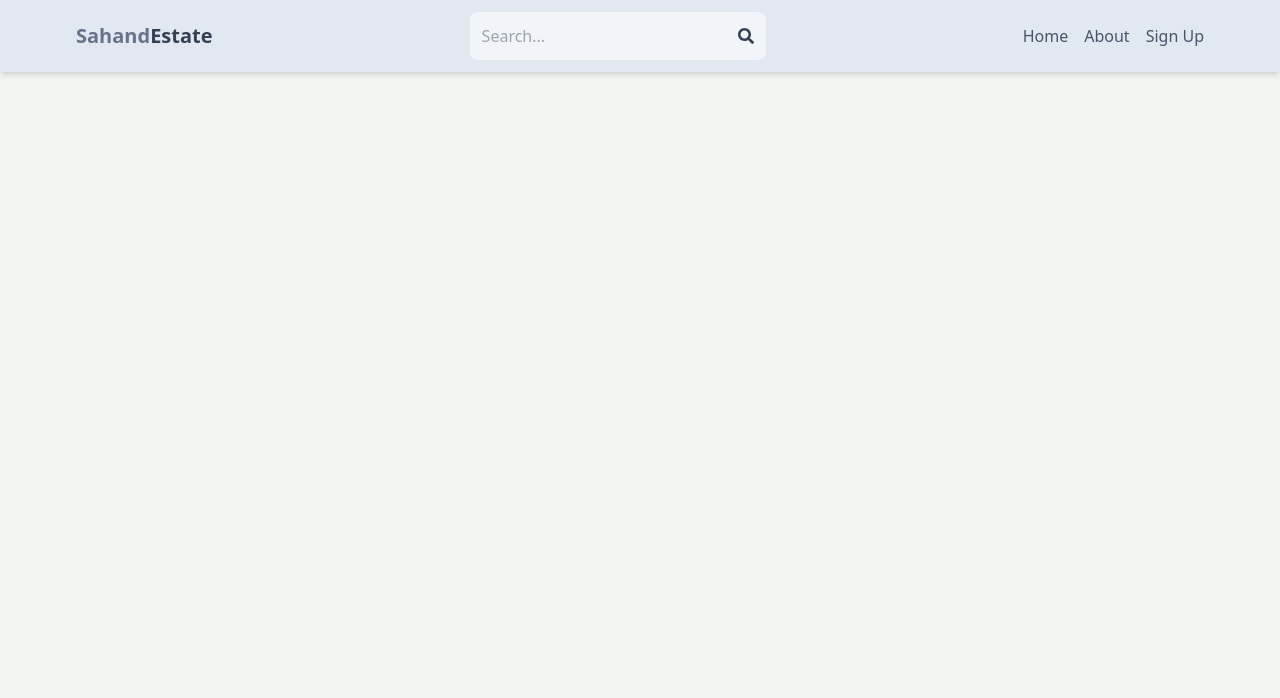
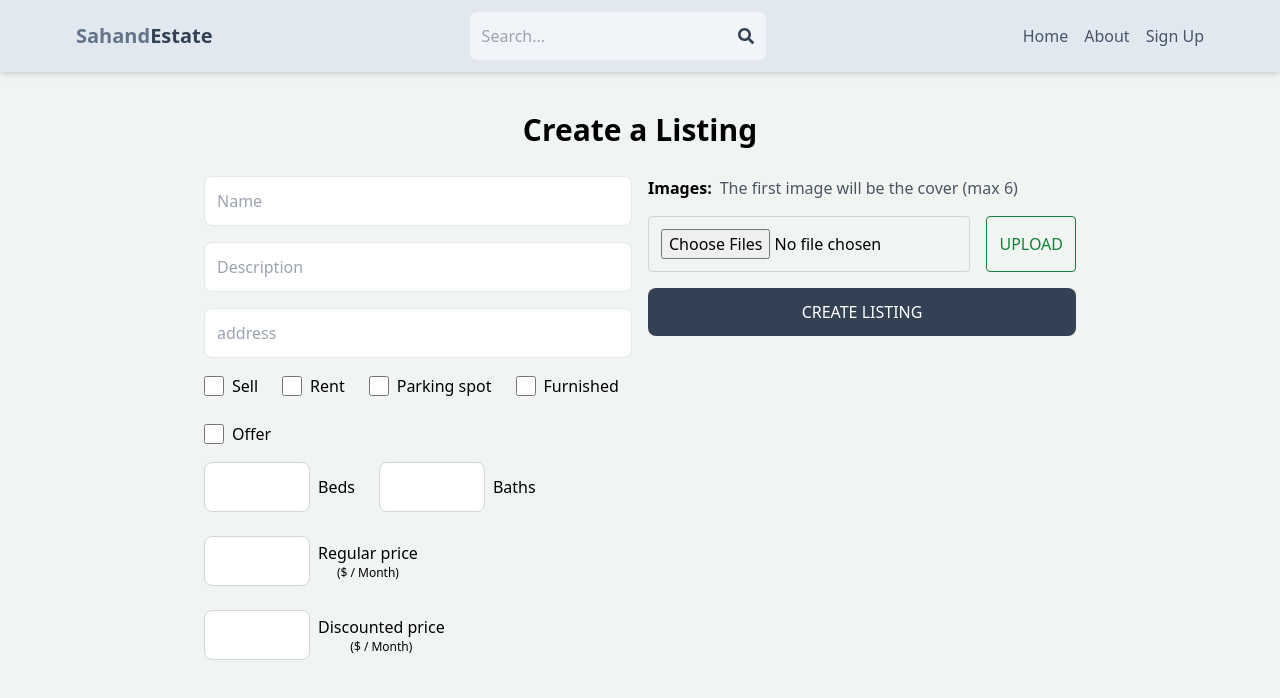
Before and after one commit to SnakeyNinjaGOAT/mern-estate, a React (Vite) app in the folder client/: page /create-listing in a window 1280 px wide. Shown: the top 698 px of the page. Built offline with nearby package versions, Linux system fonts and the light colour scheme; no server answers.

Commit message:
complete create listing UI

```diff
--- a/client/src/App.jsx
+++ b/client/src/App.jsx
@@ -1,6 +1,6 @@
 import React from "react";
 import { BrowserRouter, Routes, Route } from "react-router-dom";
-import { Home, About, Profile, SignIn, SignUp } from "./pages";
+import { Home, About, Profile, SignIn, SignUp, CreateListing } from "./pages";
 import { Header } from "./components";
 import { PrivateRoute } from "./components";
 const App = () => {
@@ -12,6 +12,7 @@
         <Route path="/about" element={<About />} />
         <Route element={<PrivateRoute />}>
           <Route path="/profile" element={<Profile />} />
+          <Route path="/create-listing" element={<CreateListing />} />
         </Route>
         <Route path="/sign-up" element={<SignUp />} />
         <Route path="/sign-in" element={<SignIn />} />
--- /dev/null
+++ b/client/src/pages/CreateListing.jsx
@@ -0,0 +1,139 @@
+import React from "react";
+
+const CreateListing = () => {
+  return (
+    <main className="p-3 max-w-4xl mx-auto">
+      <h1 className="text-3xl font-semibold text-center my-7">
+        Create a Listing
+      </h1>
+      <form className="flex flex-col sm:flex-row flex-1 self-center gap-4">
+        <div className="flex flex-col flex-1 gap-4">
+          <input
+            type="text"
+            placeholder="Name"
+            className="border p-3 rounded-lg"
+            id="name"
+            maxLength="62"
+            minLength="10"
+            required
+          />
+          <input
+            type="textarea"
+            placeholder="Description"
+            className="border p-3 rounded-lg"
+            id="description"
+            required
+          />
+          <input
+            type="text"
+            placeholder="address"
+            className="border p-3 rounded-lg"
+            id="Address"
+            maxLength="62"
+            minLength="10"
+            required
+          />
+          <div className="flex flex-wrap gap-6">
+            <div className="flex gap-2">
+              <input type="checkbox" id="sale" className="w-5" />
+              <span>Sell</span>
+            </div>
+            <div className="flex gap-2">
+              <input type="checkbox" id="rent" className="w-5" />
+              <span>Rent</span>
+            </div>
+            <div className="flex gap-2">
+              <input type="checkbox" id="parking" className="w-5" />
+              <span>Parking spot</span>
+            </div>
+            <div className="flex gap-2">
+              <input type="checkbox" id="furnished" className="w-5" />
+              <span>Furnished</span>
+            </div>
+            <div className="flex gap-2">
+              <input type="checkbox" id="offer" className="w-5" />
+              <span>Offer</span>
+            </div>
+          </div>
+          <div className="flex flex-wrap gap-6">
+            <div className="flex items-center gap-2">
+              <input
+                type="number"
+                id="bedrooms"
+                min="1"
+                max="10"
+                required
+                className="p-3 border border-gray-300 rounded-lg"
+              />
+              <p>Beds</p>
+            </div>
+            <div className="flex items-center gap-2">
+              <input
+                type="number"
+                id="bathrooms"
+                min="1"
+                max="10"
+                required
+                className="p-3 border border-gray-300 rounded-lg"
+              />
+              <p>Baths</p>
+            </div>
+            <div className="flex items-center gap-2">
+              <input
+                type="number"
+                id="regularPrice"
+                min="1"
+                max="10"
+                required
+                className="p-3 border border-gray-300 rounded-lg"
+              />
+              <div className="flex flex-col items-center">
+                <p>Regular price</p>
+                <span className="text-xs">($ / Month)</span>
+              </div>
+            </div>
+            <div className="flex items-center gap-2">
+              <input
+                type="number"
+                id="discountedPrice"
+                min="1"
+                max="10"
+                required
+                className="p-3 border border-gray-300 rounded-lg"
+              />
+              <div className="flex flex-col items-center">
+                <p>Discounted price</p>
+                <span className="text-xs">($ / Month)</span>
+              </div>
+            </div>
+          </div>
+        </div>
+        <div className="flex flex-col flex-1 gap-4">
+          <p className="font-semibold">
+            Images:
+            <span className="font-normal text-gray-600 ml-2">
+              The first image will be the cover (max 6)
+            </span>
+          </p>
+          <div className="flex gap-4">
+            <input
+              type="file"
+              id="images"
+              accept="image/*"
+              multiple
+              className="p-3 border border-gray-300 rounded w-full"
+            />
+            <button className="p-3 text-green-700 border border-green-700 rounded uppercase hover:shadow-lg disabled:opacity-80">
+              Upload
+            </button>
+          </div>
+          <button className="p-3 bg-slate-700 text-white rounded-lg uppercase hover:opacity-95 disabled:opacity-80">
+            Create Listing
+          </button>
+        </div>
+      </form>
+    </main>
+  );
+};
+
+export default CreateListing;
--- a/client/src/pages/Profile.jsx
+++ b/client/src/pages/Profile.jsx
@@ -1,5 +1,5 @@
 import React, { useRef, useState, useEffect } from "react";
-import { useNavigate } from "react-router-dom";
+import { Link, useNavigate } from "react-router-dom";
 import { useSelector, useDispatch } from "react-redux";
 import {
   getStorage,
@@ -150,7 +150,7 @@
           accept="image/*"
         />
         <img
-          src={formData.avatar || currentUser?.avatar}
+          src={formData.avatar || currentUser.avatar}
           alt="profile"
           className="rounded-full h-24 w-24 object-cover cursor-pointer self-center mt-2"
           onClick={() => {
@@ -202,6 +202,12 @@
         >
           {loading ? "Loading..." : "Update"}
         </button>
+        <Link
+          to="/create-listing"
+          className="bg-green-700 text-white p-3 rounded-lg uppercase text-center hover:opacity-95"
+        >
+          Create Listing
+        </Link>
       </form>
       <div className="flex justify-between my-5">
         <span
--- a/client/src/pages/index.js
+++ b/client/src/pages/index.js
@@ -3,3 +3,4 @@
 export { default as Profile } from "./Profile";
 export { default as SignIn } from "./SignIn";
 export { default as SignUp } from "./SignUp";
+export { default as CreateListing } from "./CreateListing";
```
